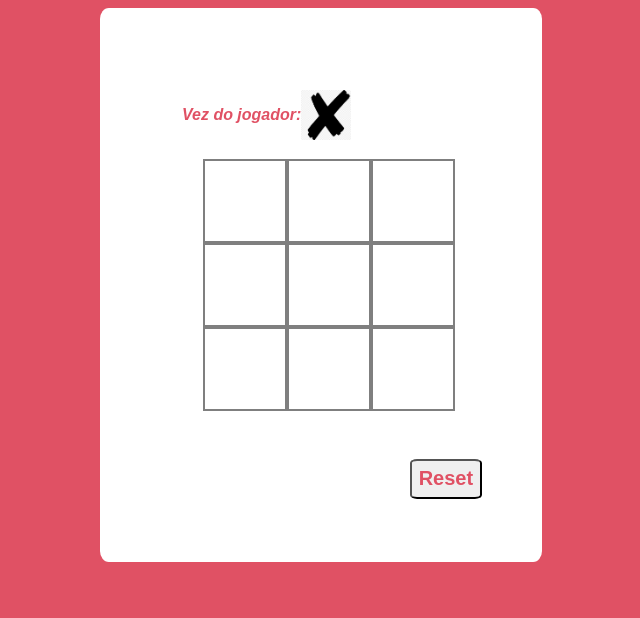
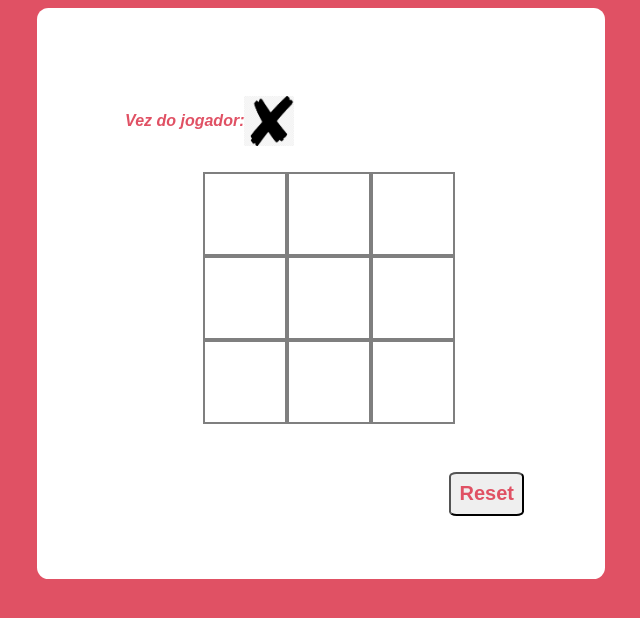
Before and after one commit to sempiternus-bit/gameOld, a plain HTML site: page index.html in a window 1280 px wide. Shown: the whole page, without its empty margins (319-959 px from the left). Drawn offline with Linux system fonts and the light colour scheme.

Commit message:
Update style.css

```diff
--- a/style.css
+++ b/style.css
@@ -13,7 +13,7 @@ section{
 	padding: 5%;
 	padding-right: 0%;
 	max-width: 80%;
-	min-width: 30%;
+	min-width: 40%;
 }
 #tit{
 	display: flex;
```
